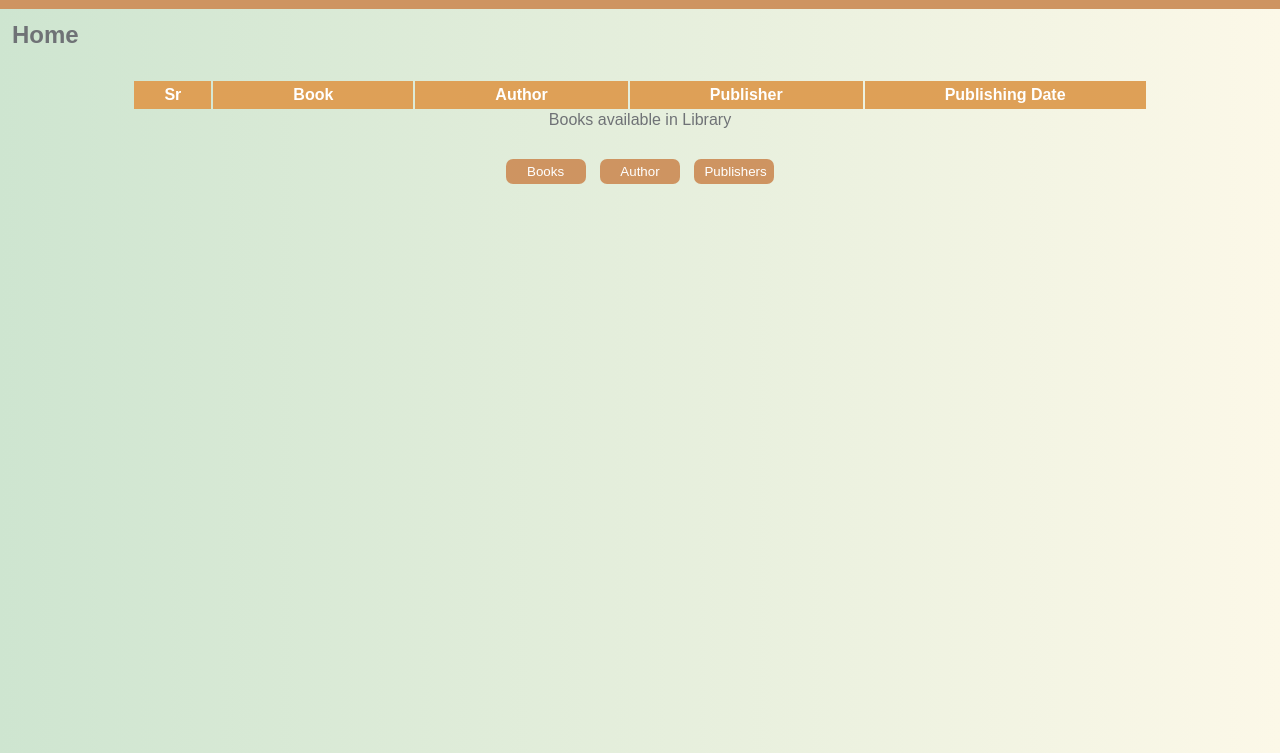
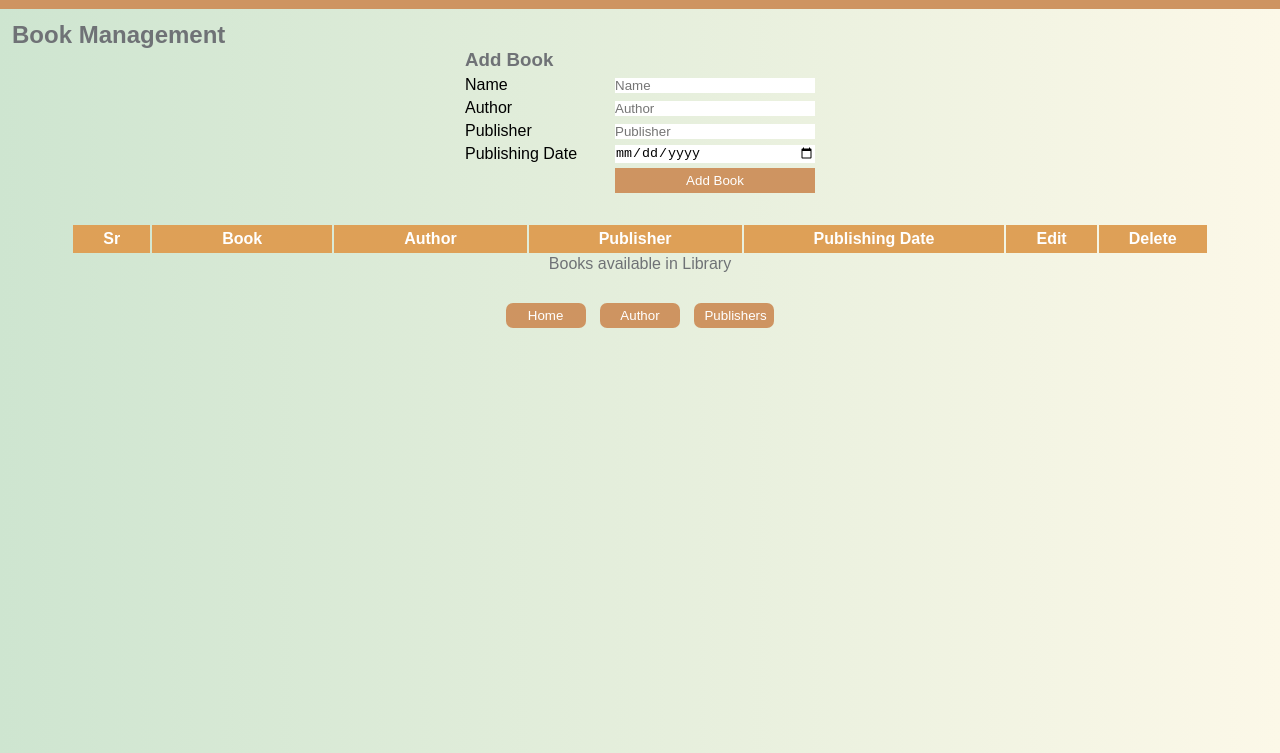
Before and after one commit to mohammad56saad/JavaScript_Library_Management_Project, a plain HTML site: page index.html in a window 1280 px wide. Both pictures are taken after a click on the button "Books". Shown: the part 47-800 px from the top of the page. Drawn offline with Linux system fonts and the light colour scheme.

Commit message:
Some JavaScript added for the project for adding & displaying books

```diff
--- a/index.html
+++ b/index.html
@@ -13,11 +13,33 @@
         <h1>Library Management</h1>
     </header>
     <main>
-        <h2>Home</h2>
+        <h2 id="title">Home</h2>
+        <form action="#" method="get" id="book-form">
+            <h3>Add Book</h3>
+            <div>
+                <label for="name">Name</label>
+                <input type="text" id="name" placeholder="Name" required>
+            </div>
+            <div>
+                <label for="author">Author</label>
+                <input type="text" id="author" placeholder="Author" required>
+            </div>
+            <div>
+                <label for="publisher">Publisher</label>
+                <input type="text" id="publisher" placeholder="Publisher" required>
+            </div>
+            <div>
+                <label for="date">Publishing Date</label>
+                <input type="date" id="date" required>
+            </div>
+            <div>
+                <button type="submit" id="form-btn">Add Book</button>
+            </div>
+        </form>
         <table>
             <caption>Books available in Library</caption>
             <thead>
-                <tr>
+                <tr id="header-row">
                     <th>Sr</th>
                     <th>Book</th>
                     <th>Author</th>
@@ -25,12 +47,12 @@
                     <th>Publishing Date</th>
                 </tr>
             </thead>
-            <tbody></tbody>
+            <tbody id="table-body"></tbody>
         </table>
         <div class="buttons">
-            <button>Books</button>
-            <button>Author</button>
-            <button>Publishers</button>
+            <button id="button1">Books</button>
+            <button id="button2">Author</button>
+            <button id="button3">Publishers</button>
         </div>
     </main>
     <script src="script.js"></script>
--- a/script.js
+++ b/script.js
@@ -0,0 +1,110 @@
+const button1 = document.getElementById('button1')
+const button2 = document.getElementById('button2')
+const button3 = document.getElementById('button3')
+const title = document.getElementById('title')
+const bookForm = document.getElementById('book-form')
+const nameInput = document.getElementById('name')
+const authorInput = document.getElementById('author')
+const publisherInput = document.getElementById('publisher')
+const dateInput = document.getElementById('date')
+const formBtn = document.getElementById('form-btn')
+const headerRow = document.getElementById('header-row')
+const tableBody = document.getElementById('table-body')
+
+const books = []
+
+const locations = [
+  {
+    name: 'home',
+    title: 'Home',
+    button1: 'Books',
+    button2: 'Author',
+    button3: 'Publishers',
+    headerRow: `<th>Sr</th>
+                    <th>Book</th>
+                    <th>Author</th>
+                    <th>Publisher</th>
+                    <th>Publishing Date</th>`
+  },
+  {
+    name: 'book',
+    title: 'Book Management',
+    button1: 'Home',
+    button2: 'Author',
+    button3: 'Publishers',
+    headerRow: `<th>Sr</th>
+                    <th>Book</th>
+                    <th>Author</th>
+                    <th>Publisher</th>
+                    <th>Publishing Date</th>
+                    <th class="header-button">Edit</th>
+  <th class="header-button">Delete</th>`
+  }
+]
+
+const update = location => {
+  title.innerText = location.title
+  button1.innerText = location.button1
+  button2.innerText = location.button2
+  button3.innerText = location.button3
+  headerRow.innerHTML = location.headerRow
+}
+
+const addBook = (name, author, publisher, date) => {
+  const obj = {
+    name: `${name}`,
+    author: `${author}`,
+    publisher: `${publisher}`,
+    date: `${date}`
+  }
+  books.push(obj)
+  console.log(books)
+}
+
+const displayBooks = books => {
+  tableBody.innerHTML = ''
+  for (let i = 0; i < books.length; i++) {
+    console.log('Its Working')
+    const { name, author, publisher, date } = books[i]
+    tableBody.innerHTML += `<tr>
+        <td>${i + 1}</td>
+        <td>${name}</td>
+        <td>${author}</td>
+        <td>${publisher}</td>
+        <td>${date}</td>
+        <td>
+        <button class="row-button">Edit</button>
+        </td>
+        <td>
+        <button class="row-button">Delete</button></td>
+        </tr>`
+  }
+}
+
+const clearInput = () => {
+  nameInput.value = ''
+  authorInput.value = ''
+  publisherInput.value = ''
+  dateInput.value = ''
+}
+
+button1.addEventListener('click', () => {
+  update(locations[1])
+  bookForm.style.display = 'block'
+  bookForm.addEventListener('submit', e => {
+    e.preventDefault()
+    addBook(
+      nameInput.value,
+      authorInput.value,
+      publisherInput.value,
+      dateInput.value
+    )
+    displayBooks(books)
+    clearInput()
+  })
+  button1.addEventListener('click', () => {
+    bookForm.style.display = "none"
+    update(locations[0])
+    displayBooks(books);
+  })
+})
--- a/styles.css
+++ b/styles.css
@@ -17,6 +17,11 @@ header, button{
     background-color: #ce9461;
 }
 
+button{
+    color: white;
+    border: none;
+}
+
 header{
     padding: 12px;
 }
@@ -30,7 +35,7 @@ main{
     font-family: sans-serif;
 }
 
-main h2, table caption{
+main h2, table caption, h3{
     color: #6f7276;
 }
 
@@ -44,11 +49,22 @@ table thead{
 }
 
 table th{
-    padding: 5px 80px;
+    padding: 5px 70px;
 }
 
-table th:first-child{
+table th:first-child, th[class="header-button"]{
     padding: 5px 30px;
+}
+
+table td{
+    color: black;
+    padding: 5px 10px;
+    font-size: 12px;
+    font-weight: bold;
+}
+
+.row-button{
+    padding: 3px 15px;
 }
 
 .buttons{
@@ -67,3 +83,34 @@ table th:first-child{
 button:hover{
     cursor: pointer;
 }
+
+#book-form{
+    width: 350px;
+    margin: 0px auto 30px;
+    display: none;
+}
+
+#book-form label{
+    color: black;
+}
+
+#book-form div{
+    margin-top: 5px;
+    display: flex;
+    justify-content: space-between;
+    align-items: center;
+}
+
+#book-form div:last-child{
+    justify-content: end;
+}
+
+#book-form input, #book-form button{
+    width: 200px;
+    border: none;
+}
+
+#book-form button{
+    padding: 5px;
+    color: white;
+}
```
